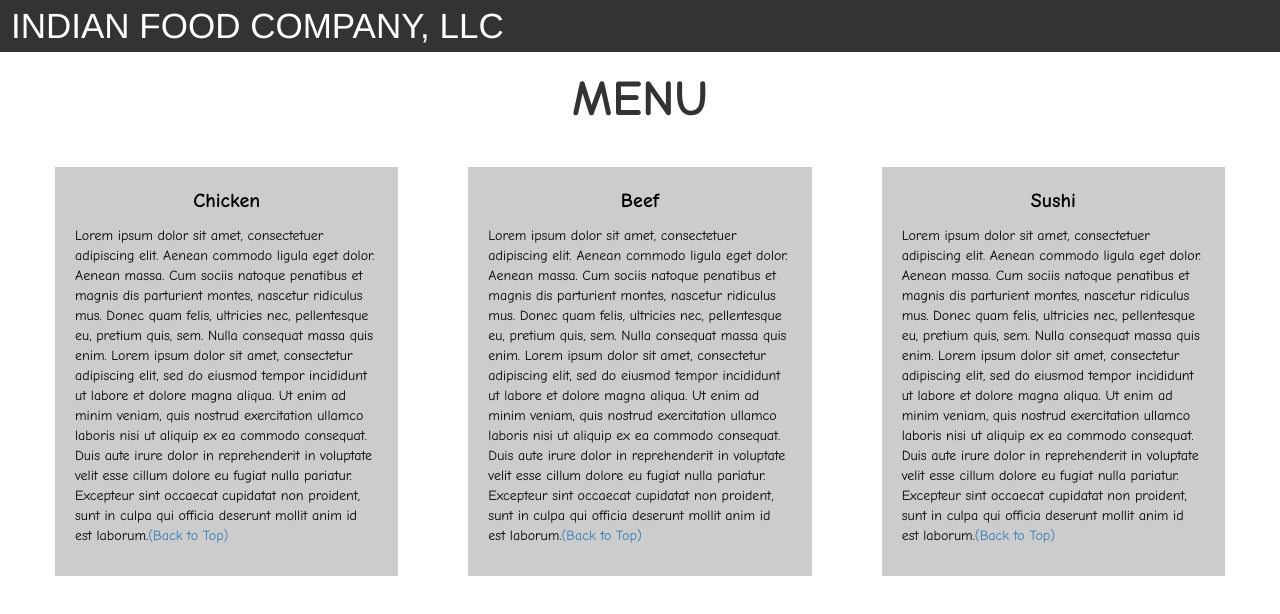
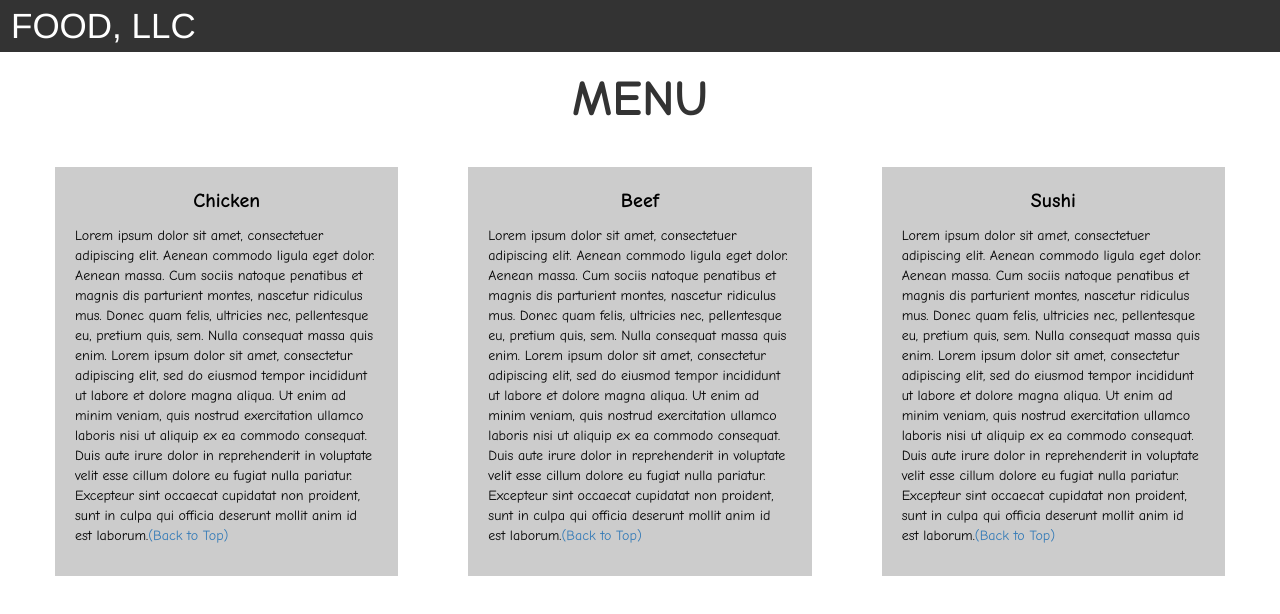
Before and after one commit to DakshAgarwal2002/coursera-test, a plain HTML site: page module3-solution/index.html in a window 1280 px wide. Drawn offline with nearby package versions, Linux system fonts and the light colour scheme.

Commit message:
Third Week Module

```diff
--- a/module3-solution/index.html
+++ b/module3-solution/index.html
@@ -28,7 +28,7 @@
         <span class="icon-bar"></span>
         <span class="icon-bar"></span>
       </button>
-      <a class="navbar-brand" href="#">INDIAN FOOD COMPANY, LLC</a>
+      <a class="navbar-brand" href="#">FOOD, LLC</a>
     </div>
 
     <div class="collapse" id="myNavbar">
```
